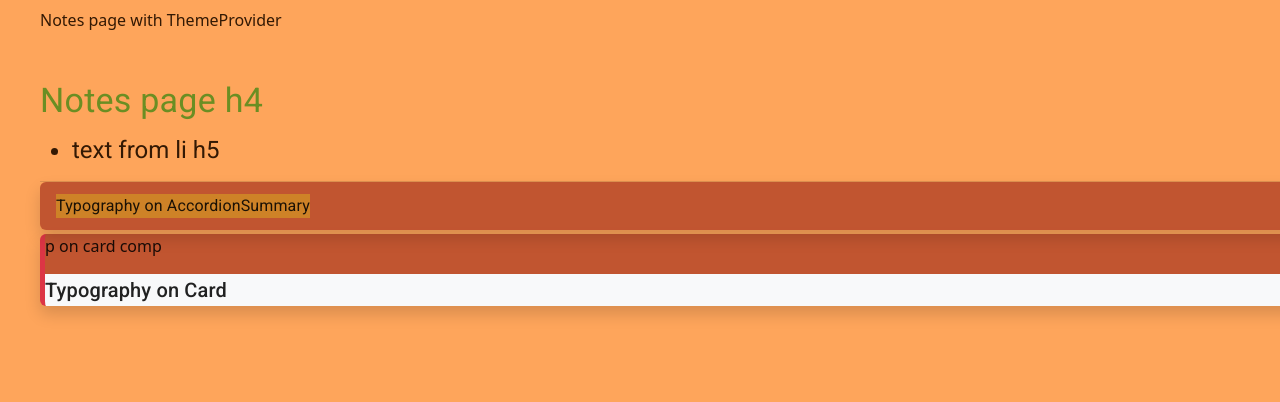
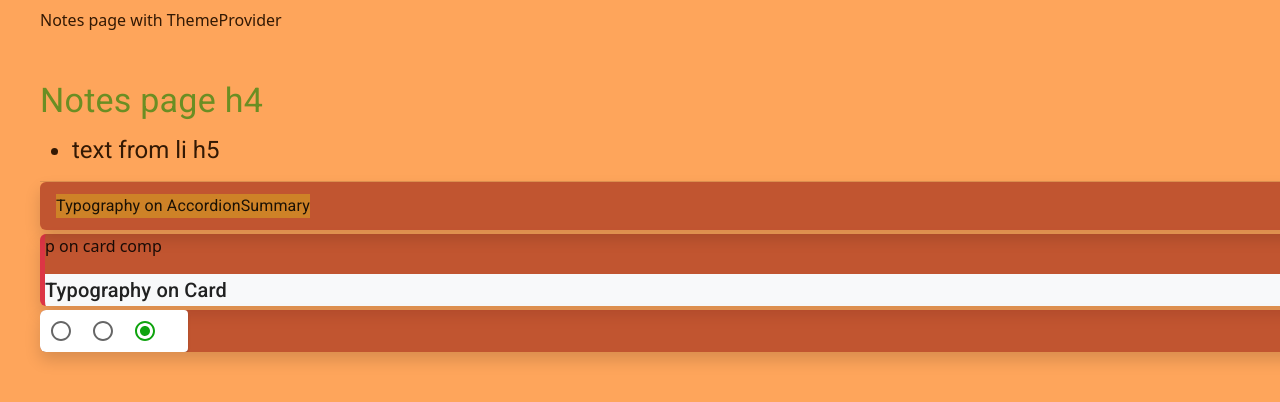
Before and after one commit to arother65/material-tut, a React (Create React App) app: page / in a window 1280 px wide. Shown: the top 402 px of the page. Built offline with nearby package versions, Linux system fonts and the light colour scheme.

Commit message:
...traffic light on component NOTES.JS

```diff
--- a/src/pages/Notes.js
+++ b/src/pages/Notes.js
@@ -4,11 +4,12 @@
 */
 
 //
-import React, { useState } from 'react'  // Standard use-hooks
+import React, { useState, useEffect } from 'react'  // Standard use-hooks
 import {
   Accordion, AccordionSummary, AccordionDetails, Box, Button, Card,
-  Divider, Typography, Tooltip,
+  Divider, Radio, Typography, Tooltip,
   Zoom,
+  RadioGroup
   // Fade
 } from '@mui/material'
 
@@ -133,19 +134,36 @@ export default function Notes({ theme }) {
   })
   const classes = useStyles()
 
+  // animate radio buttons
+  const [rbState, setRbState] = useState('a')
+  const [rbStateYellow, setRbStateYellow] = useState('')
+  const [rbStateGreen, setRbStateGreen] = useState('')
+
+  useEffect(() => {
+    // setting checked on one radio button
+    setTimeout(() => {
+      setRbState('')
+      setRbStateYellow('b')
+
+      setTimeout(() => {
+        //
+        setRbStateYellow('')
+        setRbStateGreen('c')
+      }, 1500)  // setTimeout()
+    }, 1500)  // setTimeout()
+  }, []) //
+
   //
   return (
     <>
       <ThemeProvider theme={theme}>
         {/* <Container maxWidth="xl"> */}
         <Box id="idMainBox" sx={{ mt: 1, ml: 5, width: 1850 }}>
-
           <div className="row mt-1">
             <div className="col">
               <p>Notes page with ThemeProvider</p>
             </div>
             <div className="col text-end">
-
               <Tooltip title="Switch theme" placement="left-start" arrow sx={{}}
                 slots={{
                   transition: Zoom
@@ -225,11 +243,32 @@ export default function Notes({ theme }) {
           </Accordion>
 
           {/* comment  */}
-          <Card className="bg-component border-danger border-5 border-start rounded-2 mt-1 shadow" sx={{ backgroundColor: theme.palette.background.main}}>
+          <Card className="bg-component border-danger border-5 border-start rounded-2 mt-1 shadow" sx={{ backgroundColor: theme.palette.background.main }}>
             <p>p on card comp</p>
             <Typography className='bg-light' component="h6" variant="h6">
               Typography on Card
             </Typography>
+          </Card>
+
+          <Card className="bg-component rounded-2 mt-1 shadow"
+            sx={{ backgroundColor: theme.palette.background.main }}>
+            <Card
+              sx={{ width: '8%' }}
+            >
+              {/* <Radio color="error" checked icon={<RadioButtonIcon />}/> */}
+              <RadioGroup row defaultValue="a">
+                <Radio id="idRadioRed" color="error" checked={rbState} value={'a'} />
+                <Radio id="idRadioYellow" color="warning" checked={rbStateYellow} value={'b'} />
+                <Radio id="idRadioGreen" color="success" checked={rbStateGreen} value={'c'} />
+              </RadioGroup>
+            </Card>
+
+            {/*             <Card sx={{ width: '10%' }}>
+              <Radio color="error" checked />
+              <Radio color="warning" />
+              <Radio color="success" />
+            </Card> */}
+
           </Card>
         </Box>
 
```
